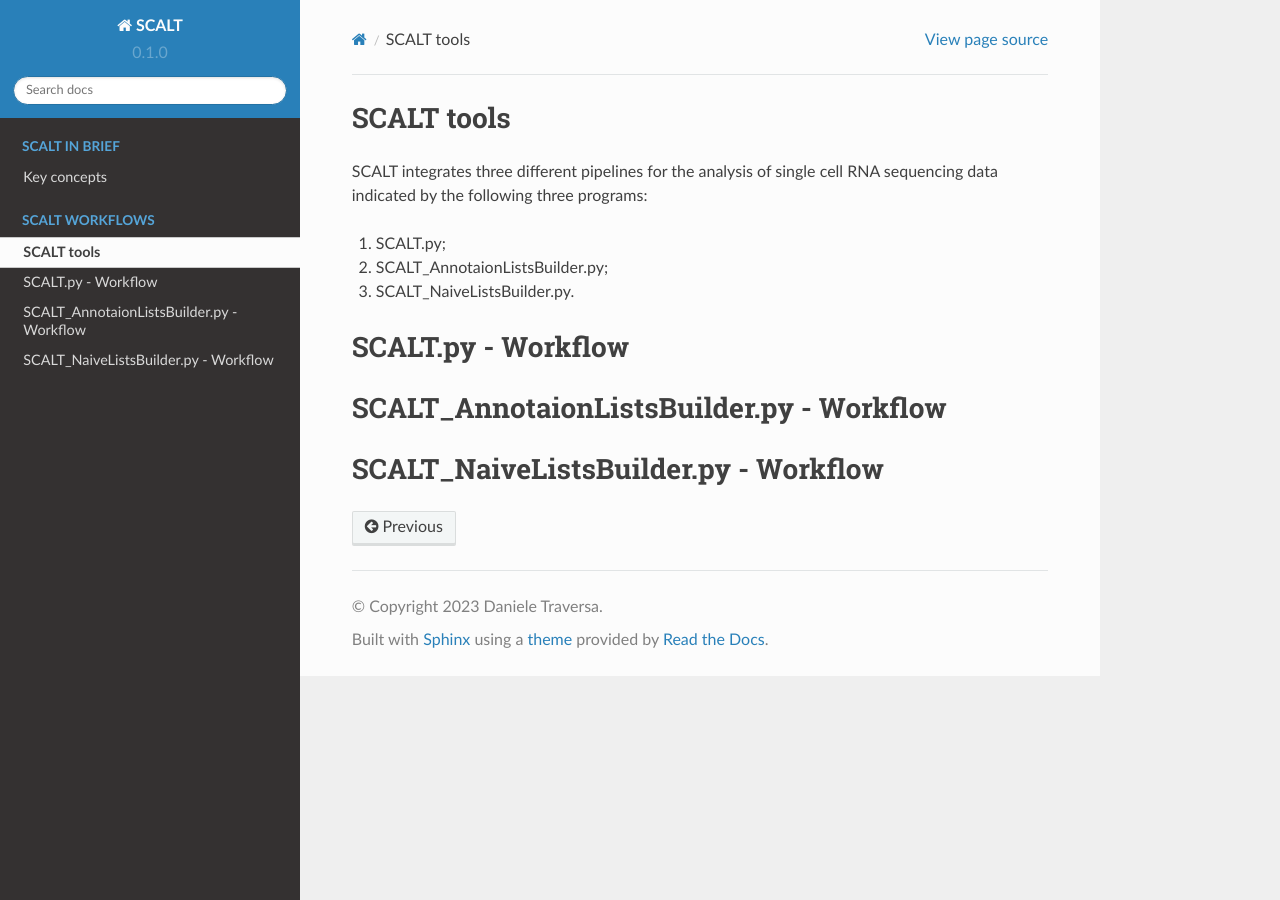
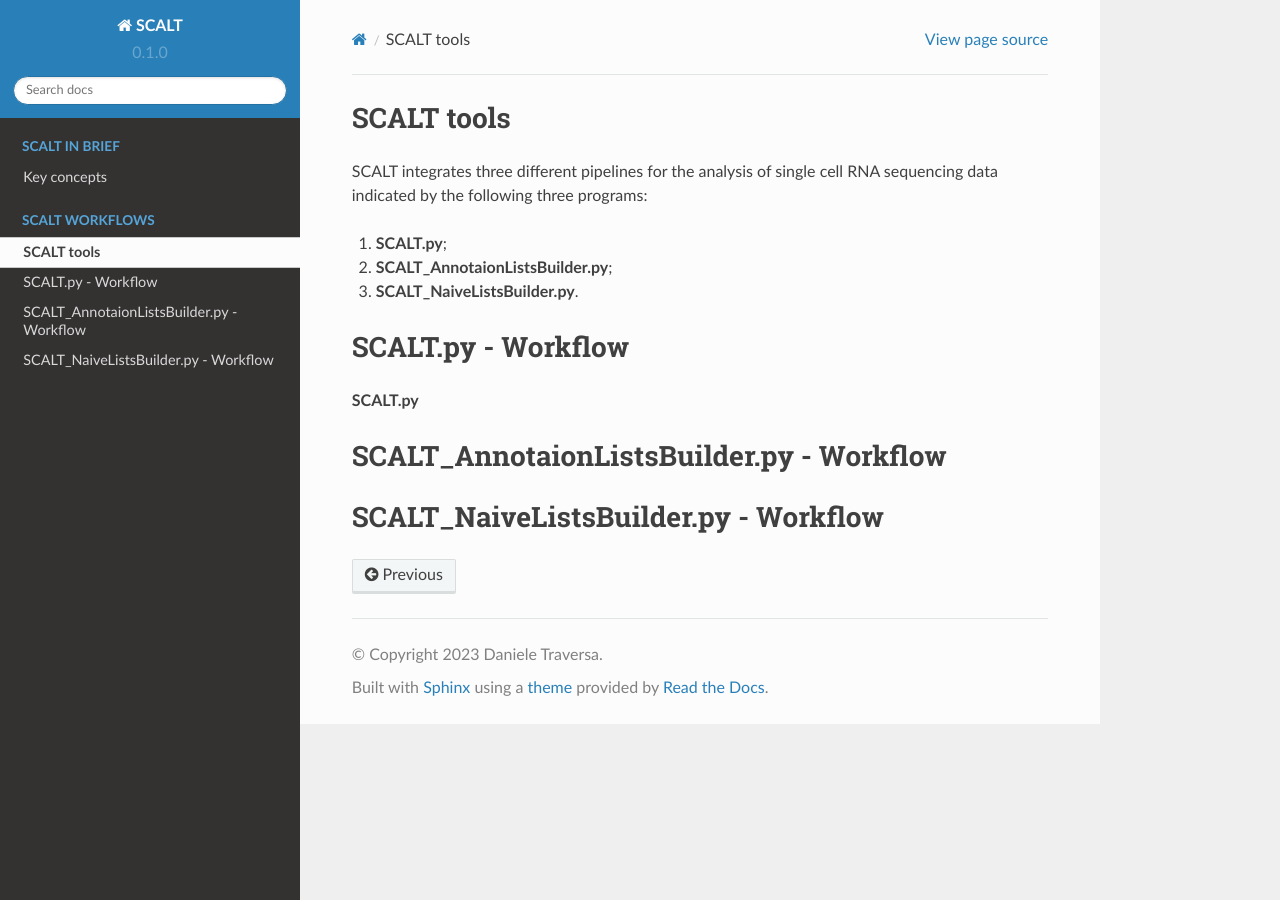
Before and after one commit to danitrave/CapitalCitiesGame, a Sphinx documentation site: the page built from docs/source/workflows.rst, in a window 1280 px wide. Built offline with Sphinx 7.4.7 and the Read the Docs theme 2.0.0, drawn with Linux system fonts in a browser that asks for light colours.

Commit message:
Update workflows.rst

```diff
--- a/docs/source/workflows.rst
+++ b/docs/source/workflows.rst
@@ -3,13 +3,14 @@ SCALT tools
 
 SCALT integrates three different pipelines for the analysis of single cell RNA sequencing data indicated by the following three programs:
 
-1. SCALT.py;
-2. SCALT_AnnotaionListsBuilder.py;
-3. SCALT_NaiveListsBuilder.py.
+1. **SCALT.py**;
+2. **SCALT_AnnotaionListsBuilder.py**;
+3. **SCALT_NaiveListsBuilder.py**.
 
 SCALT.py - Workflow
 ===================
 
+**SCALT.py**
 
 SCALT_AnnotaionListsBuilder.py - Workflow
 =========================================
```
